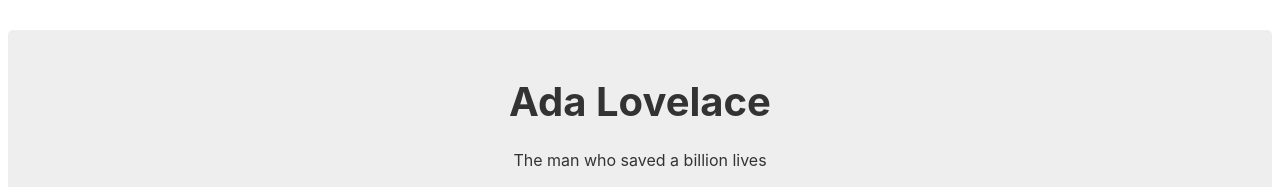
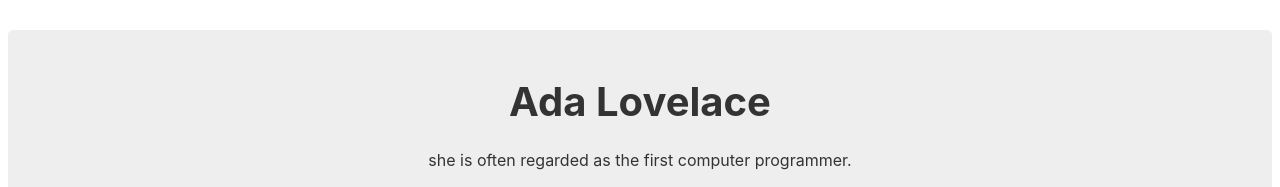
Before and after one commit to stenlisuryadinata/Build-a-Tribute-Page, a plain HTML site: page index.html in a window 1280 px wide. Shown: the top 187 px of the page. Drawn offline with Linux system fonts and the light colour scheme.

Commit message:
Update index.html

```diff
--- a/index.html
+++ b/index.html
@@ -6,7 +6,7 @@
   <body>
     <main id="main">
       <h1 id="title">Ada Lovelace</h1>
-      <p>The man who saved a billion lives</p>
+      <p>she is often regarded as the first computer programmer.</p>
       <figure id="img-div">
         <img
           id="image"
```
